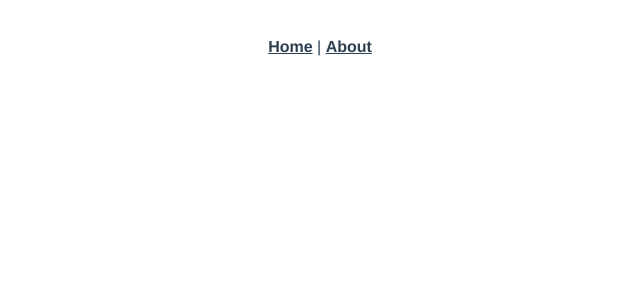
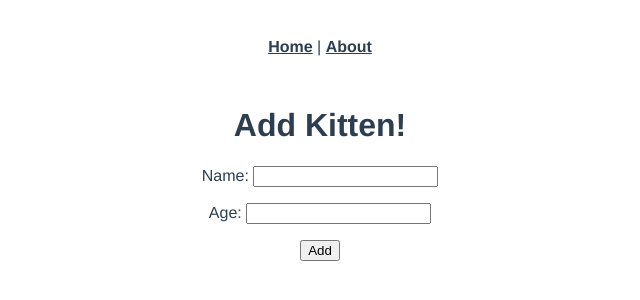
Before and after one commit to leonshimizu/kittens-app-frontend, a Vue app: page /kittens/new in a window 1280 px wide. Shown: the top 300 px of the page, without its empty margins (320-960 px from the left). Built offline with nearby package versions, Linux system fonts and the light colour scheme; the HTML template or start-up script is replaced by a standard one.

Commit message:
Kittens Create

```diff
--- a/src/router/index.js
+++ b/src/router/index.js
@@ -2,6 +2,7 @@ import Vue from 'vue'
 import VueRouter from 'vue-router'
 import Home from '../views/Home.vue'
 import KittensIndex from '../views/KittensIndex.vue'
+import KittensNew from '../views/KittensNew.vue'
 
 Vue.use(VueRouter)
 
@@ -23,6 +24,11 @@ const routes = [
     path: '/kittens',
     name: 'kittens-index',
     component: KittensIndex
+  },
+  {
+    path: '/kittens/new',
+    name: 'kittens-new',
+    component: KittensNew
   }
 ]
 
--- /dev/null
+++ b/src/views/KittensNew.vue
@@ -0,0 +1,33 @@
+<template>
+  <div class="home">
+    <h1>{{ message }}</h1>
+    <p>Name: <input type="text" v-model="newKittenParams.name"></p>
+    <p>Age: <input type="text" v-model="newKittenParams.age"></p>
+    <button v-on:click="createFunction()">Add</button>
+  </div>
+</template>
+
+<style></style>
+
+<script>
+  import axios from 'axios'
+  export default {
+    data: function () {
+      return {
+        message: "Add Kitten!",
+        newKittenParams: {}
+      };
+    },
+    created: function () {},
+    methods: {
+      createFunction: function() {
+        console.log("in the create function");
+        axios
+          .post('/kittens', this.newKittenParams)
+          .then(response => {
+            console.log(response.data);
+          })
+      }
+    },
+  };
+</script>
```
